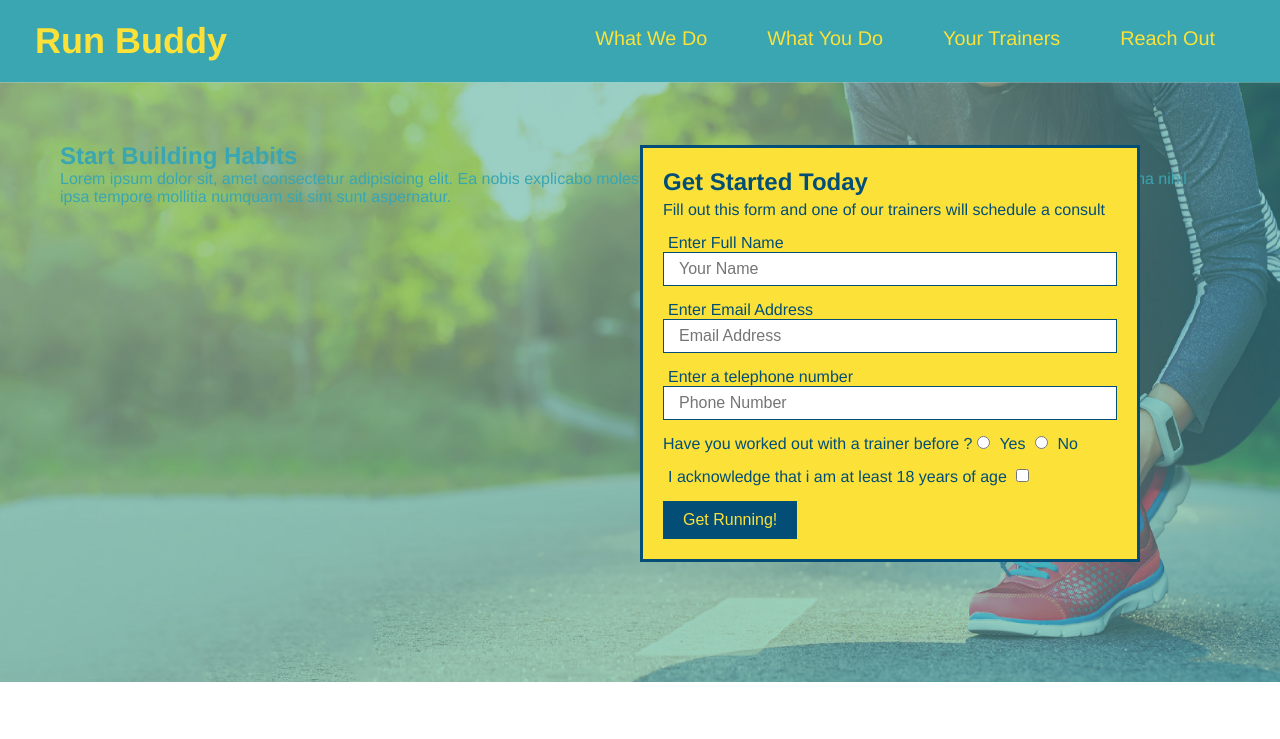
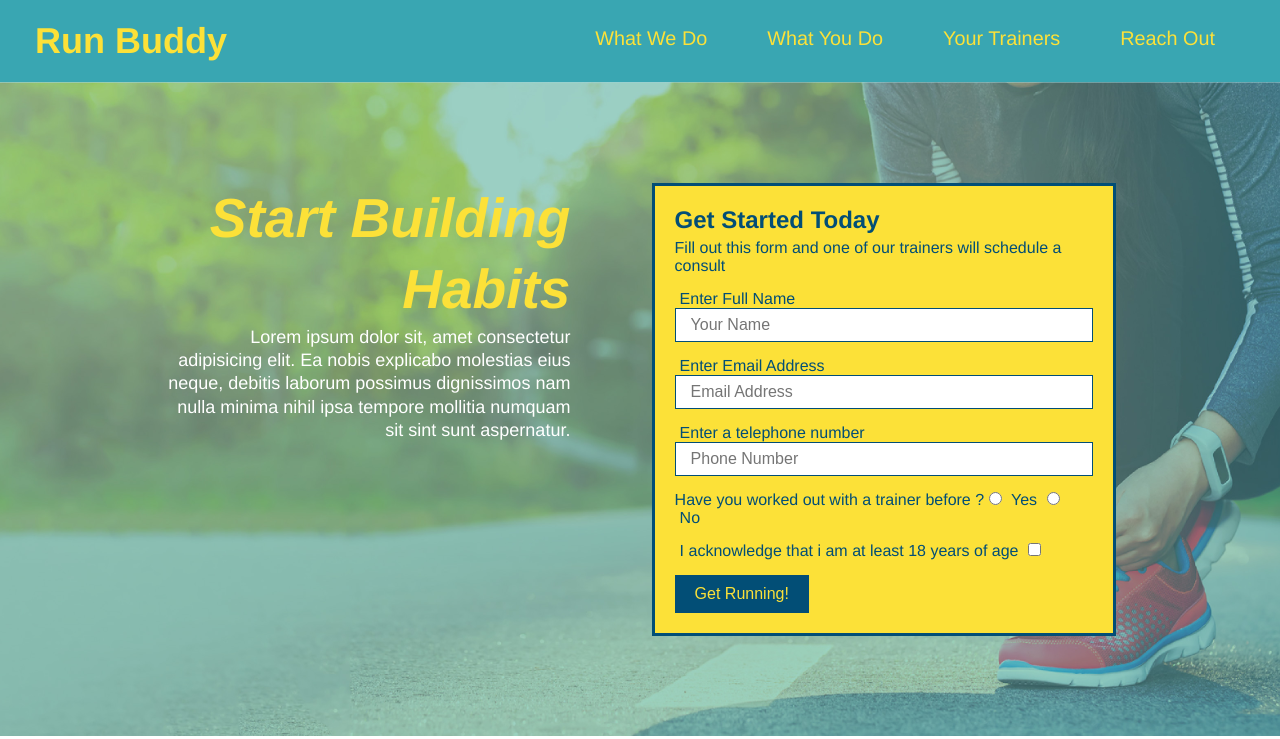
Before and after one commit to zasen01/run-buddy, a plain HTML site: page index.html in a window 1280 px wide. Shown: the top 739 px of the page. Drawn offline with Linux system fonts and the light colour scheme.

Commit message:
Fixed HTML and added flexbox to hero

```diff
--- a/assets/css/style.css
+++ b/assets/css/style.css
@@ -33,7 +33,7 @@ header a {
 header nav {
     margin: 7px 0;
 }
-
+/*Flexbox Header Control Below*/
 header nav ul {
     display: flex;
     flex-wrap: wrap;
@@ -52,24 +52,36 @@ section {
 /* Hero Styling*/
 .hero {
     background-image: url("../images/hero-bg.jpg");
-    height: 600px;
     background-size: cover;
     background-position: center;
-    position: relative;
-
+    display: flex;
+    justify-content: center;
+    flex-wrap: wrap;
 }
 /*Hero style End*/
+/*Hero Call to Action*/
+.hero-cta {
+    width: 35%;
+    text-align: right;
+    margin: 3.5%;
+    color: #fff;
+    font-size: 18px;
+    line-height: 1.3;
+}
+.hero-cta h2 {
+    font-style: italic;
+    font-size: 55px;
+    color: #fce138;
+}
 
 /*Hero Form Styling*/
 .hero-form {
     background-color: #fce138;
     padding: 20px;
-    width: 500px;
     color: #024e76;
     border: solid 3px #024e76;
-    position: absolute;
-    bottom: 120px;
-    right: 140px;
+    width: 40%;
+    margin: 3.5%;
 }
 .hero-form h3 {
     font-size: 24px;
@@ -224,20 +236,22 @@ section {
     color: #fce138;
 }
 /* Footer Styling*/
+/*Flexbox Controls on Main Footer*/
 footer {
     background: #fce138;
     width: 100%;
     padding: 40px 35px;
+    display: flex;
+    justify-content: space-between;
+    flex-wrap: wrap;
 }
 
 footer h2 {
-    display: inline;
     color: #024e76;
     font-size: 30px;
     margin: 0;
 }
 footer div {
-    float: right;
     line-height: 1.5;
     text-align: right;
 }
--- a/index.html
+++ b/index.html
@@ -31,7 +31,7 @@
         </header>
         <!-- Hero/Jumbotron-->
         <section class="hero">
-            <div class="Hero-c">
+            <div class="hero-cta">
                 <h2>Start Building Habits</h2>
                 <p>
                     Lorem ipsum dolor sit, amet consectetur adipisicing elit.
```
